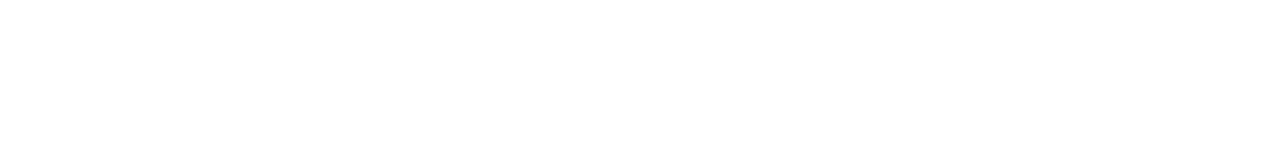
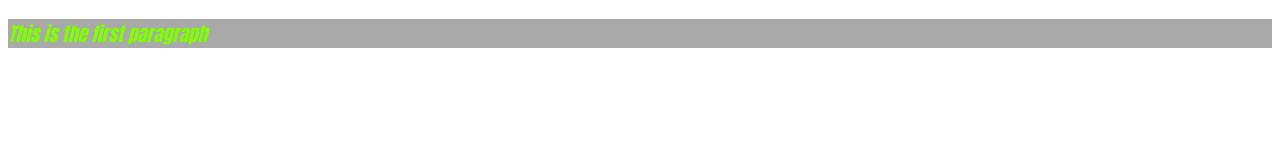
Before and after one commit to fanu85/Professional-Website, a plain HTML site: page index.html in a window 1280 px wide. Drawn offline with Linux system fonts and the light colour scheme.

Commit message:
Added and styled paragaph

```diff
--- a/css/styles.css
+++ b/css/styles.css
@@ -0,0 +1,9 @@
+p#first{
+    font-size: larger;
+    font-family: Impact, Haettenschweiler, 'Arial Narrow Bold', sans-serif;
+    font-weight: 500;
+    font-style: oblique;
+    font-stretch: extra-condensed;
+    color: chartreuse;
+    background-color: darkgray;
+}
--- a/index.html
+++ b/index.html
@@ -7,8 +7,7 @@
     <link rel="stylesheet" href="css/styles.css">
 </head>
 <body>
-
-
+    <p id="first">This is the first paragraph</p>
     <script src="scripts/main.js"></script>
 </body>
 </html>
```
